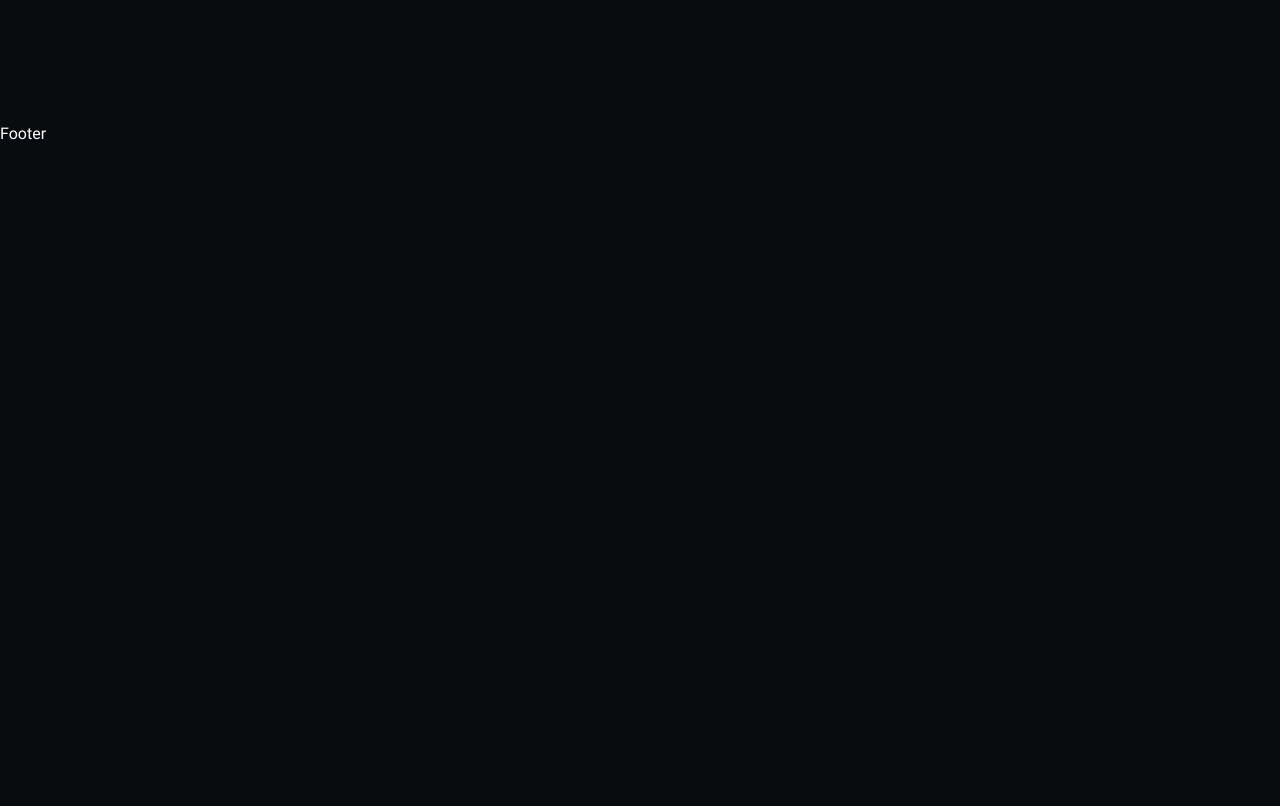
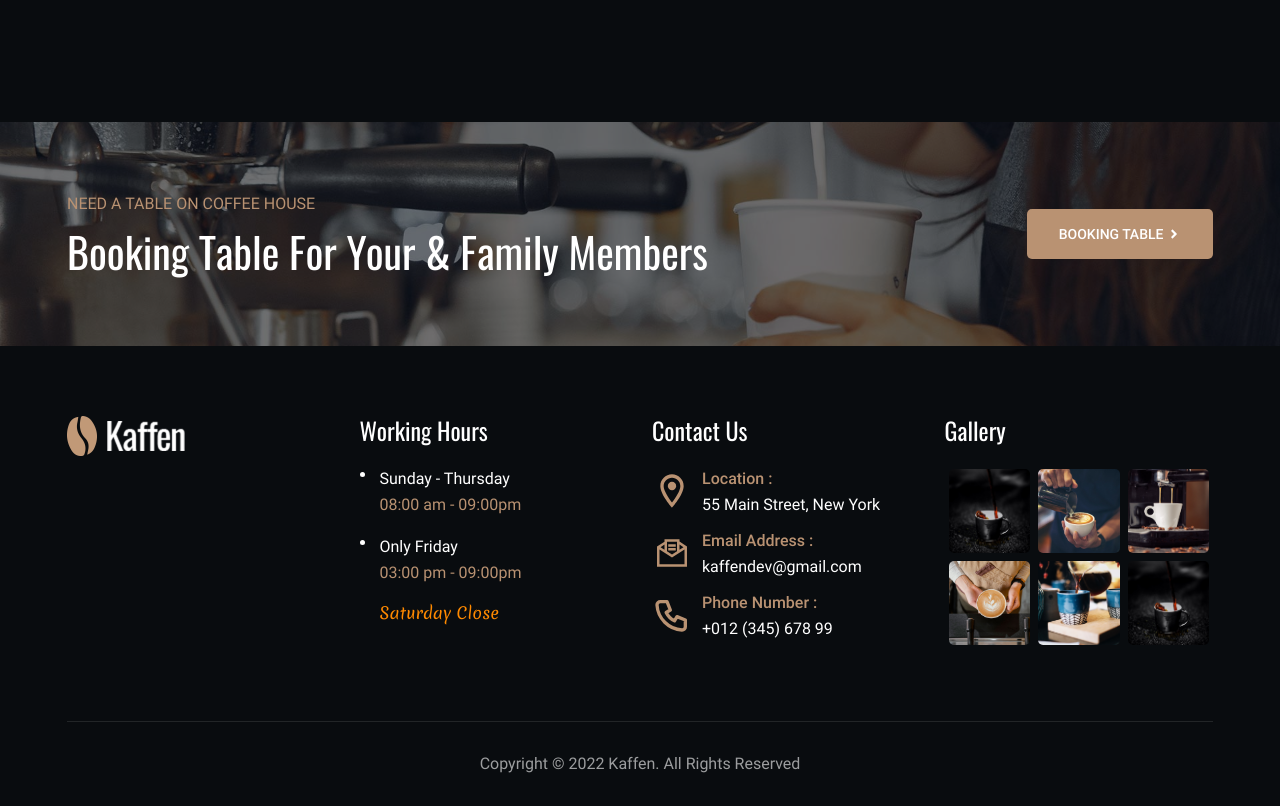
Before and after one commit to milyvaghasiya/kaffen-coffee-house, a React (Create React App) app: page / in a window 1280 px wide. Shown: the part 6880-7686 px from the top of the page. Before the commit the page ends 7026 px from the top, so only its background shows below. Built offline with nearby package versions, Linux system fonts and the light colour scheme.

Commit message:
create footer design

```diff
--- /dev/null
+++ b/src/components/booking/index.js
@@ -0,0 +1,30 @@
+import React from "react";
+import { Button, Col, Container, Row } from "react-bootstrap";
+import { FaAngleRight } from "react-icons/fa";
+import "./style.css";
+
+const Booking = () => {
+  return (
+    <section className="booking">
+      <Container>
+        <Row className="justify-space-between align-items-center">
+          <Col xs={12} lg={8} className="position-relative">
+            <p className="text-uppercase section-subTitle">
+              NEED A TABLE ON COFFEE HOUSE
+            </p>
+            <h3 className="Oswald_400 section-title">
+              Booking Table For Your & Family Members
+            </h3>
+          </Col>
+          <Col xs={12} lg={4} className="text-lg-end">
+            <Button variant="light" style={{ fontSize: "14px" }}>
+              booking table <FaAngleRight />
+            </Button>
+          </Col>
+        </Row>
+      </Container>
+    </section>
+  );
+};
+
+export default Booking;
--- /dev/null
+++ b/src/components/booking/style.css
@@ -0,0 +1,22 @@
+.booking {
+  padding: 70px 0;
+  background-image: url("../../assets/images/booking-bg.jpg");
+  background-attachment: fixed;
+  background-repeat: no-repeat;
+  background-position: center;
+  background-size: cover;
+  position: relative;
+}
+.booking::before {
+  content: "";
+  position: absolute;
+  left: 0;
+  top: 0;
+  width: 100%;
+  height: 100%;
+  background: #0e1317;
+  opacity: 0.6;
+}
+.booking .row {
+  row-gap: 30px;
+}
--- a/src/layout/footer/index.js
+++ b/src/layout/footer/index.js
@@ -1,7 +1,92 @@
 import React from "react";
+import { Col, Container, Row } from "react-bootstrap";
+import { MdOutlineLocationOn } from "react-icons/md";
+import { LiaEnvelopeOpenTextSolid } from "react-icons/lia";
+import { TbPhone } from "react-icons/tb";
+import Logo from "../../assets/images/logo.png";
+import Img1 from "../../assets/images/gallery-3.jpg";
+import Img2 from "../../assets/images/gallery-4.jpg";
+import Img3 from "../../assets/images/gallery-5.jpg";
+import Img4 from "../../assets/images/gallery-1.jpg";
+import Img5 from "../../assets/images/gallery-2.jpg";
+import Img6 from "../../assets/images/gallery-3.jpg";
+import "./style.css";
+
+const contactList = [
+  {
+    icon: <MdOutlineLocationOn />,
+    title: "Location :",
+    desc: "55 Main Street, New York",
+  },
+  {
+    icon: <LiaEnvelopeOpenTextSolid />,
+    title: "Email Address :",
+    desc: "kaffendev@gmail.com",
+  },
+  {
+    icon: <TbPhone />,
+    title: "Phone Number :",
+    desc: "+012 (345) 678 99",
+  },
+];
 
 const Footer = () => {
-  return <div>Footer</div>;
+  return (
+    <Container className="footer">
+      <Row className="align-items-start">
+        <Col xs={12} md={6} lg={3}>
+          <img src={Logo} alt="Logo" height="40" width="118" />
+        </Col>
+        <Col xs={12} md={6} lg={3} className="working-hours-col">
+          <h5 className="Oswald_400 footer-title">Working Hours</h5>
+          <ul className="p-0 m-0">
+            <li>
+              <h3 className="m-0">Sunday - Thursday</h3>
+              <p>08:00 am - 09:00pm</p>
+            </li>
+            <li>
+              <h3 className="m-0">Only Friday</h3>
+              <p>03:00 pm - 09:00pm</p>
+            </li>
+            <li>
+              <strong className="Merienda">Saturday Close</strong>
+            </li>
+          </ul>
+        </Col>
+        <Col xs={12} md={6} lg={3} className="contact-us-col">
+          <h5 className="Oswald_400 footer-title">Contact Us</h5>
+          <ul className="p-0 m-0">
+            {contactList.map((contact, index) => (
+              <li key={index} className="d-flex align-items-center">
+                {contact.icon}
+                <div>
+                  <h3 className="m-0">{contact.title}</h3>
+                  <p className="m-0">{contact.desc}</p>
+                </div>
+              </li>
+            ))}
+          </ul>
+        </Col>
+        <Col xs={12} md={6} lg={3} className="gallery-col">
+          <h5 className="Oswald_400 footer-title">Gallery</h5>
+          <ul className="p-0 m-0">
+            {[Img1, Img2, Img3, Img4, Img5, Img6].map((img, index) => (
+              <li key={index}>
+                <img
+                  src={img}
+                  alt="footer-img"
+                  className="object-fit-cover w-100"
+                />
+              </li>
+            ))}
+          </ul>
+        </Col>
+      </Row>
+      <div className="copyright-row text-center">
+        Copyright © 2022 Kaffen. All Rights Reserved
+      </div>
+    </Container>
+  );
 };
 
 export default Footer;
--- /dev/null
+++ b/src/layout/footer/style.css
@@ -0,0 +1,78 @@
+.footer {
+  padding-top: 70px;
+}
+.footer .row {
+  row-gap: 50px;
+}
+.footer-title {
+  font-size: 24px;
+  margin-bottom: 20px;
+}
+.working-hours-col ul {
+  list-style: none;
+}
+.working-hours-col li {
+  padding-left: 20px;
+  margin-bottom: 10px;
+  position: relative;
+}
+.working-hours-col li::before {
+  content: "";
+  position: absolute;
+  left: 0;
+  top: 7px;
+  width: 5px;
+  height: 5px;
+  background: #fff;
+  border-radius: 50%;
+}
+.working-hours-col li:last-child::before {
+  display: none;
+}
+.working-hours-col li h3 {
+  font-size: 16px;
+  font-weight: 400;
+  line-height: 28px;
+}
+.working-hours-col li p {
+  color: #b99272;
+}
+.working-hours-col li strong {
+  color: #ff8a00;
+}
+.contact-us-col li {
+  gap: 10px;
+  margin-bottom: 10px;
+}
+.contact-us-col svg {
+  color: #b99272;
+  font-size: 40px;
+}
+.contact-us-col h3 {
+  color: #b99272;
+  font-weight: 500;
+  font-size: 16px;
+  line-height: 28px;
+}
+.gallery-col ul {
+  display: grid;
+  grid-template-columns: repeat(3, 1fr);
+}
+.gallery-col li {
+  margin: 4px;
+  overflow: hidden;
+  border-radius: 5px;
+}
+.gallery-col img {
+  transition: 0.5s;
+  height: 84px;
+}
+.gallery-col li:hover img {
+  transform: scale(1.05);
+}
+.copyright-row {
+  margin-top: 70px;
+  padding: 30px 0;
+  border-top: 1px solid rgba(255, 255, 255, 0.1);
+  color: rgba(255, 255, 255, 0.6);
+}
--- a/src/pages/index.js
+++ b/src/pages/index.js
@@ -8,6 +8,7 @@ import Gallery from "../components/gallery";
 import Clients from "../components/clients";
 import Counter from "../components/counter";
 import Blog from "../components/blog";
+import Booking from "../components/booking";
 
 const Home = () => {
   return (
@@ -20,6 +21,7 @@ const Home = () => {
       <Clients />
       <Counter />
       <Blog />
+      <Booking />
     </Layouts>
   );
 };
```
